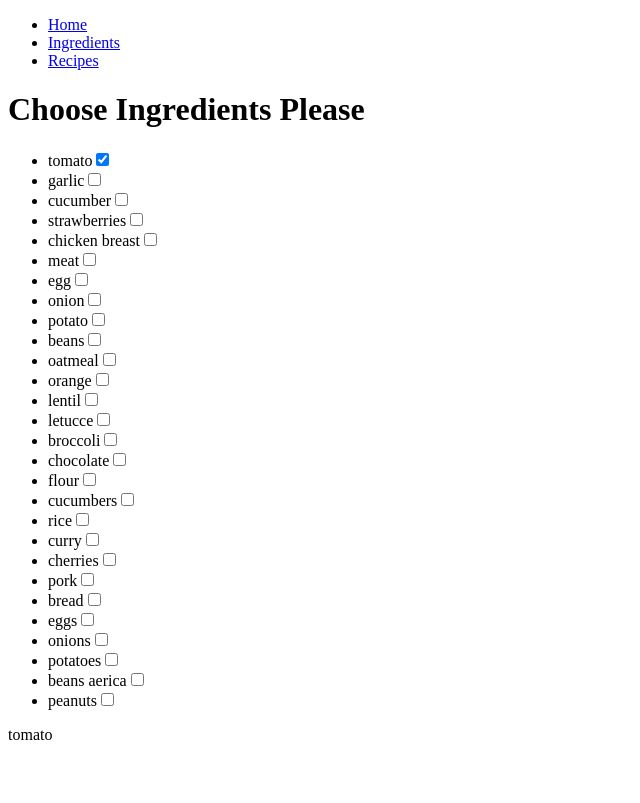
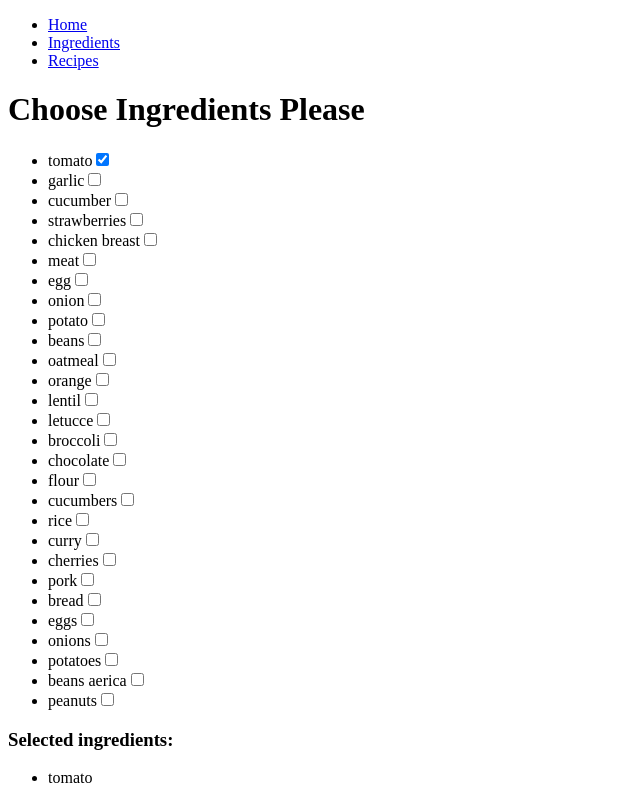
Before and after one commit to natalieacevedo/what-s-in-your-fridge, a React (Create React App) app: page /ingredientRoot in a window 1280 px wide. Both pictures are taken after a click on the item "tomato". Shown: the whole page, without its empty margins (0-640 px from the left). Built offline with nearby package versions, Linux system fonts and the light colour scheme.

Commit message:
was able to deselect ingredients from list

```diff
--- a/src/App.js
+++ b/src/App.js
@@ -3,11 +3,6 @@ import Home from './components/Home';
 import IngredientRoot from "./components/IngredientRoot";
 import Navbar from "./components/Navbar";
 import Recipes from './components/Recipes';
-
-
-
-
-
 
 
 function App() {
@@ -22,7 +17,7 @@ function App() {
       <Home />
       </Route>
       <Route path='/ingredientRoot'>
-      <IngredientRoot name="natita"/>
+      <IngredientRoot/>
       </Route>
       <Route path='/recipes'>
       <Recipes />
--- a/src/components/Home.jsx
+++ b/src/components/Home.jsx
@@ -6,7 +6,9 @@ const Home = () => {
         <>
         <Navbar />
     <h2>Home</h2>
-    <button style={{fontSize:'50px'}}>You can do It Goncalez</button>
+            <button style={{ fontSize: '50px' }}>You can do It Goncalez</button>
+            <h2><strong>I need some encouragement too!.. this is haarrrdddd</strong></h2>
+
     </>
     );
   };
--- a/src/components/IngredientRoot.js
+++ b/src/components/IngredientRoot.js
@@ -38,7 +38,7 @@ const allFood = [
 ];
 
 
-function IngredientRoot(props) {
+function IngredientRoot() {
     //its gonna  change when we have the search, search its going get the ingredients from the api and call setIngredientList
     const [ingredientList, setIngredientList] = useState(allFood);
     //the ones are gonna be displayed after the list
@@ -50,11 +50,17 @@ function IngredientRoot(props) {
         );
     }
 
+    function removeIngredient(name) {
+        console.log(name);
+        setSelectedIngredients(prevState =>
+           prevState.filter(el => el !== name))
+    };
+
     return (
         <div>
             <Navbar />
             <IngredientList ingredients={ingredientList} selectedIngredients={selectedIngredients} selectIngredient={selectIngredient} />
-            <IngredientSelected ingredients={selectedIngredients}/>
+            <IngredientSelected ingredients={selectedIngredients}removeIngredient={removeIngredient}/>
         </div>
 
     )
--- a/src/components/IngredientSelected.js
+++ b/src/components/IngredientSelected.js
@@ -1,15 +1,24 @@
-import React from "react";
+import React, { useState } from "react";
 
-function IngredientSelected({ingredients}) {
 
-    console.log(ingredients);
+function IngredientSelected({ ingredients,removeIngredient}) {
+
+
+
 
 
     return (
         <div>
-            {ingredients.map(el => <span>{`${el} `}</span>)
-
+            {/* {ingredients.map(el => <span>{`${el} `}</span>)} */}
+            <h3>Selected ingredients:</h3>
+            <ul>
+            {
+                    ingredients.map(el => <li onClick={(e) => {
+                        console.log(e.target.textContent)
+                        removeIngredient(e.target.textContent)
+                    }}>{el}</li>)
             }
+            </ul>
         </div>
     )
 
```
Also changed, not shown: 1 other file (tests, documents, lock files or other folders).
